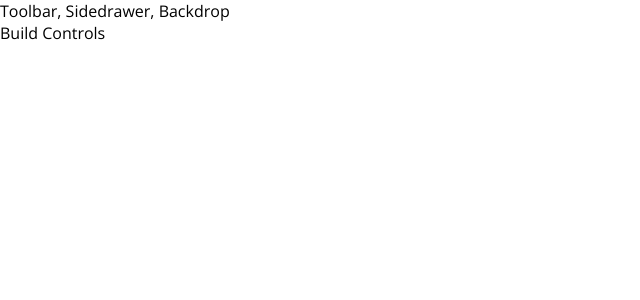
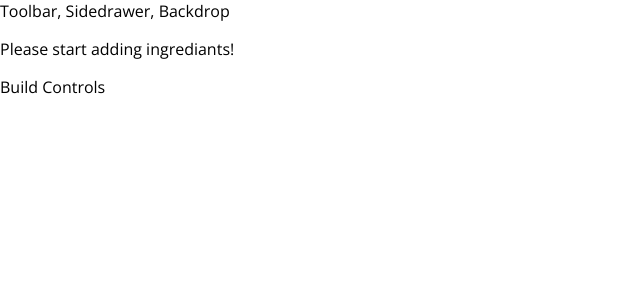
Before and after one commit to tarook1994/my-burger_builder_v1, a React app: page / in a window 1280 px wide. Shown: the top 300 px of the page, without its empty margins (0-640 px from the left). Built offline with nearby package versions, Linux system fonts and the light colour scheme.

Commit message:
Adding dynamic ingrediants

```diff
--- a/src/components/Burger/Burger.js
+++ b/src/components/Burger/Burger.js
@@ -2,13 +2,23 @@ import React from 'react'
 import classes from './Burger.css'
 import BurgerIngrediant from '../Burger/BurgerIngrediant/BurgerIngrediant'
 
-const burger = () => {
+const burger = (props) => {
+    const transformed = Object.keys(props.ingrediants).map(igKey => {
+        return [...Array(props.ingrediants[igKey])].map((_,index) => {
+            return (<BurgerIngrediant
+                key = {index+ igKey}
+                type = {igKey}/>
+        )})
+    }).reduce((arr,el)=> {
+        return arr.concat(el)
+    },[])
+
+    console.log(transformed)
     return (
         <div className={classes.Burger}>
+
         <BurgerIngrediant type='bread-top'/>
-        <BurgerIngrediant type='bacon'/>
-        <BurgerIngrediant type='meat'/>
-        <BurgerIngrediant type='cheese'/>
+        {transformed>0? transformed:<p>Please start adding ingrediants! </p>}
         <BurgerIngrediant type='bread-bottom'/>
 
         </div>
--- a/src/containers/BurgerBuilder.js
+++ b/src/containers/BurgerBuilder.js
@@ -3,11 +3,19 @@ import AUX from '../hoc/auxilary'
 import Burger from '../components/Burger/Burger'
 
 class BurgerBuilder extends Component {
+    state = {
+        ingrediants  : {
+            salad : 0,
+            bacon : 0,
+            cheese : 0,
+            meat : 0
+        }
+    }
 
     render(){
         return (
             <AUX>
-                <Burger/>
+                <Burger ingrediants = {this.state.ingrediants}/>
                 <div>Build Controls</div>
 
             </AUX>
```
